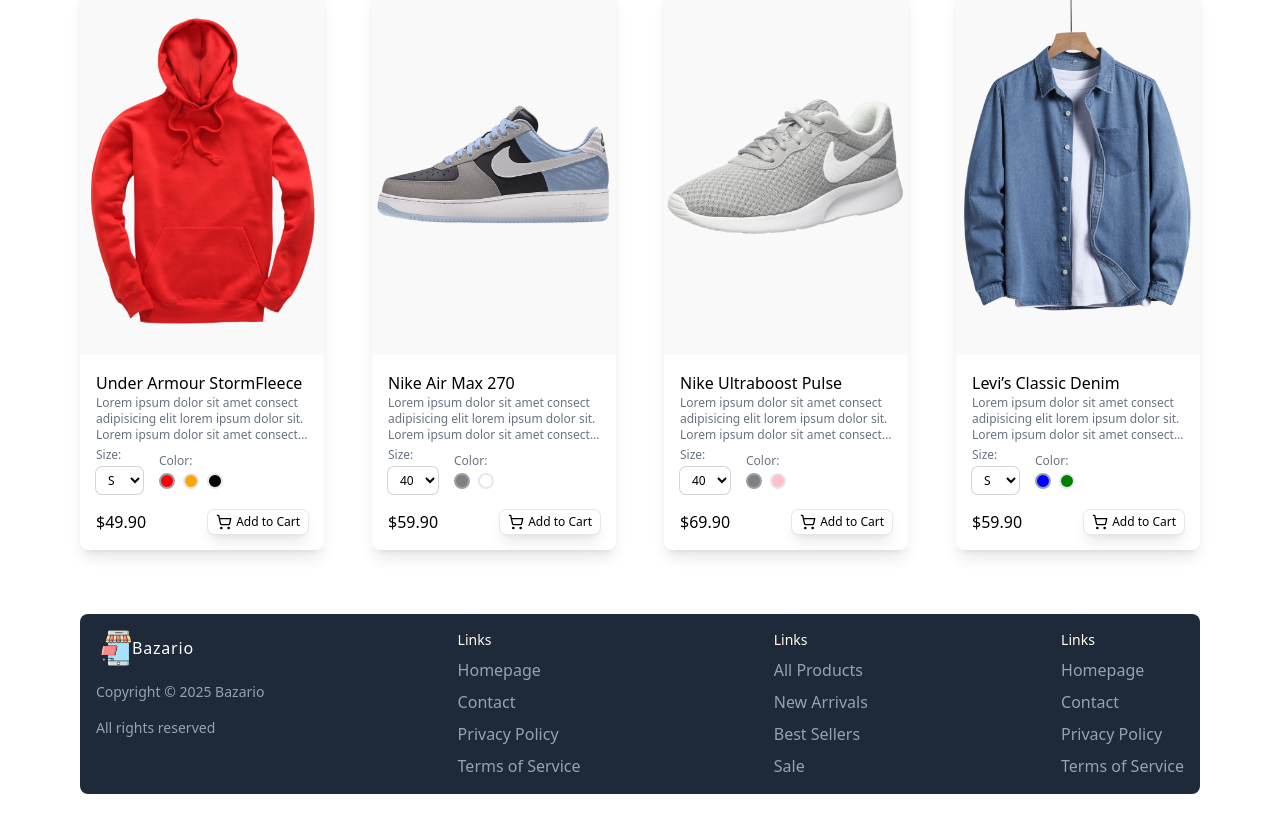
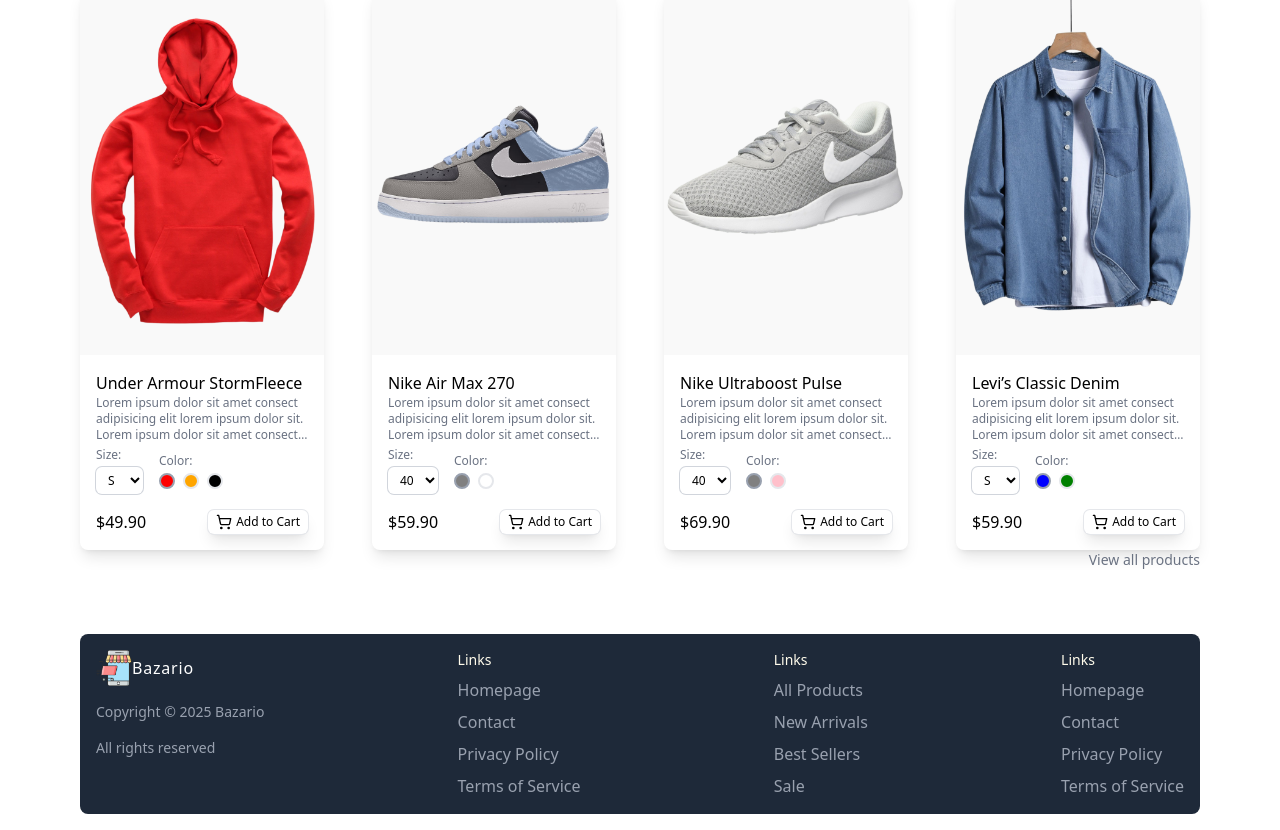
Before and after one commit to yavuzahmet1/ecommerce-dashboard-nextjs, a Next.js app in the folder client/: page / in a window 1280 px wide. Shown: the part 1134-1964 px from the top of the page. Built offline with nearby package versions, Linux system fonts and the light colour scheme.

Commit message:
feat: update ProductList component to accept category prop and add link to view all products

```diff
--- a/client/src/components/ProductList.tsx
+++ b/client/src/components/ProductList.tsx
@@ -1,6 +1,7 @@
 import { ProductsType } from "@/types";
 import Categories from "./Categories";
 import ProductCart from "./ProductCart";
+import Link from "next/link";
 
 const products: ProductsType = [
   {
@@ -113,7 +114,7 @@
   },
 ];
 
-const ProductList = () => {
+const ProductList = ({ category }: { category: string }) => {
   return (
     <div className="w-full">
       <Categories />
@@ -122,6 +123,12 @@
           <ProductCart key={product.id} product={product} />
         ))}
       </div>
+      <Link
+        href={category ? `/products/?category=${category}` : "/products"}
+        className="flex justify-end text-sm text-gray-500"
+      >
+        View all products
+      </Link>
     </div>
   );
 };
```
